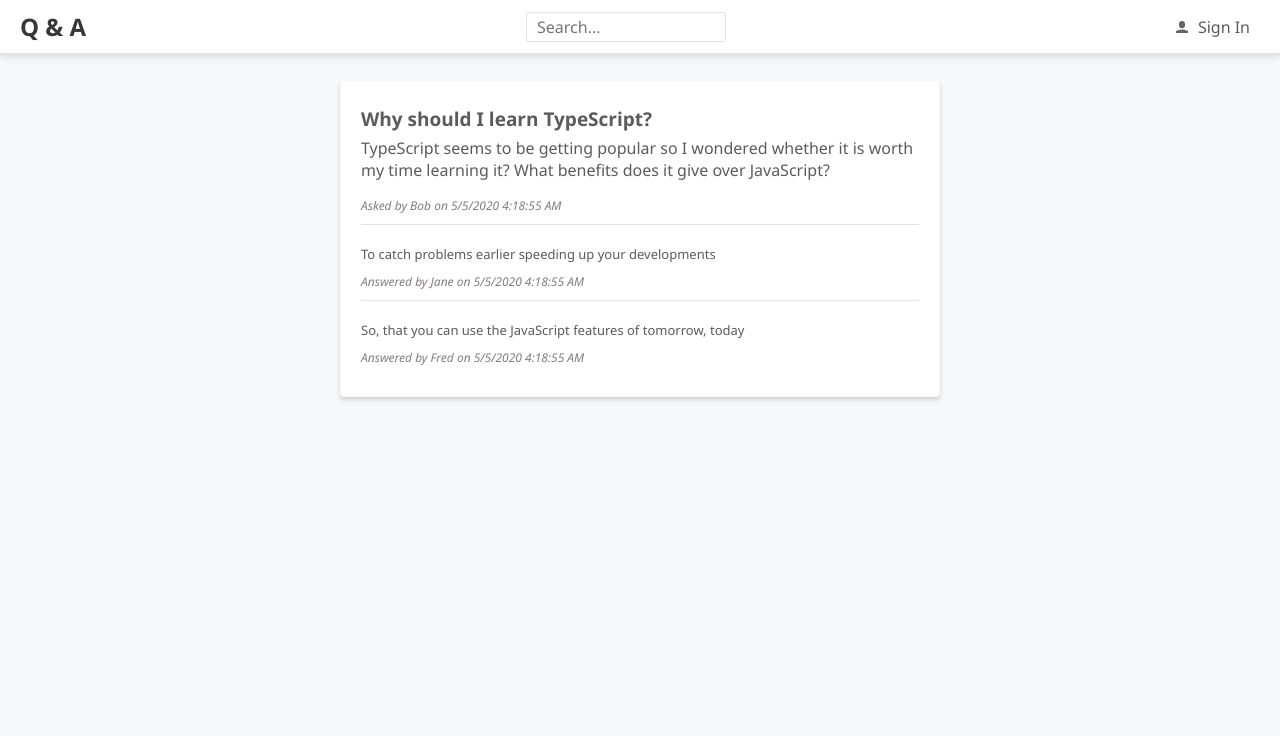
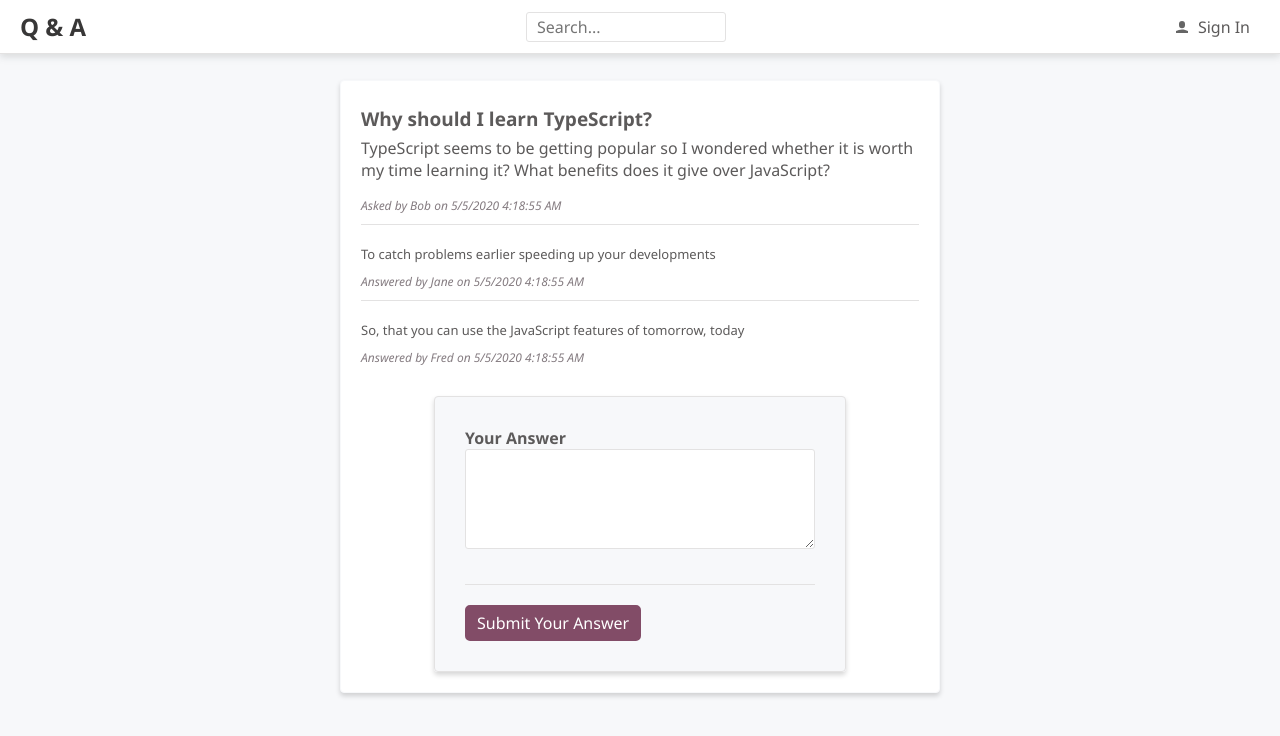
Before and after one commit to AliNisarAhmed/QandA, a React (Create React App) app in the folder frontend/: page /questions/1 in a window 1280 px wide. Shown: the top 736 px of the page. Built offline with nearby package versions, Linux system fonts and the light colour scheme.

Commit message:
form validation and submission

```diff
--- a/frontend/src/App.tsx
+++ b/frontend/src/App.tsx
@@ -1,5 +1,5 @@
 import React, { lazy, Suspense } from 'react';
-import { Header } from './Header';
+import { HeaderWithRouter as Header } from './Header';
 import { HomePage } from './HomePage';
 
 /** @jsx jsx */
--- a/frontend/src/AskPage.tsx
+++ b/frontend/src/AskPage.tsx
@@ -1,6 +1,21 @@
 import React from 'react';
 import { Page } from './Page';
+import { Form, required, minLength } from './Form';
+import { Field } from './Field';
 
-export const AskPage = () => <Page title="Ask a question" />;
+export const AskPage = () => (
+  <Page title="Ask a question">
+    <Form
+      submitCaption="Submit Your Question"
+      validationRules={{
+        title: [{ validator: required }, { validator: minLength, arg: 10 }],
+        content: [{ validator: required }, { validator: minLength, arg: 50 }],
+      }}
+    >
+      <Field name="title" label="Title" />
+      <Field name="content" label="Content" type="TextArea" />
+    </Form>
+  </Page>
+);
 
 export default AskPage;
--- /dev/null
+++ b/frontend/src/Field.tsx
@@ -0,0 +1,121 @@
+/** @jsx jsx */
+
+import { FC, useContext, ChangeEvent } from 'react';
+import { css, jsx } from '@emotion/core';
+import { fontFamily, fontSize, gray5, gray2, gray6 } from './Styles';
+import { FormContext } from './Form';
+
+interface IProps {
+  name: string;
+  label?: string;
+  type?: 'Text' | 'TextArea' | 'Password';
+}
+
+const baseCSS = css`
+  box-sizing: border-box;
+  font-family: ${fontFamily};
+  font-size: ${fontSize};
+  margin-bottom: 5px;
+  padding: 8px 10px;
+  border: 1px solid ${gray5};
+  border-radius: 3px;
+  color: ${gray2};
+  background-color: white;
+  width: 100%;
+  :focus {
+    outline-color: ${gray5};
+  }
+  :disabled {
+    background-color: ${gray6};
+  }
+`;
+
+export const Field: FC<IProps> = ({ name, label, type = 'Text' }) => {
+  const {
+    values,
+    setValue,
+    touched,
+    setTouched,
+    validate,
+    errors,
+  } = useContext(FormContext);
+
+  const handleChange = (
+    e: ChangeEvent<HTMLInputElement> | ChangeEvent<HTMLTextAreaElement>,
+  ) => {
+    if (setValue) {
+      setValue(name, e.currentTarget.value);
+    }
+
+    if (touched[name]) {
+      if (validate) {
+        validate(name);
+      }
+    }
+  };
+
+  const handleBlur = () => {
+    if (setTouched) {
+      setTouched(name);
+    }
+    if (validate) {
+      validate(name);
+    }
+  };
+
+  return (
+    <div
+      css={css`
+        display: flex;
+        flex-direction: column;
+        margin-bottom: 15px;
+      `}
+    >
+      {label && (
+        <label
+          css={css`
+            font-weight: bold;
+          `}
+          htmlFor={name}
+        >
+          {label}
+        </label>
+      )}
+      {(type === 'Text' ?? type === 'Password') && (
+        <input
+          type={type.toLowerCase()}
+          id={name}
+          css={baseCSS}
+          value={values[name] ?? ''}
+          onChange={handleChange}
+          onBlur={handleBlur}
+        />
+      )}
+      {type === 'TextArea' && (
+        <textarea
+          id={name}
+          css={css`
+            ${baseCSS};
+            height: 100px;
+          `}
+          value={values[name] ?? ''}
+          onChange={handleChange}
+          onBlur={handleBlur}
+        />
+      )}
+      {errors[name] &&
+        errors[name].length > 0 &&
+        errors[name].map((error) => (
+          <div
+            key={error}
+            css={css`
+              font-size: 12px;
+              color: red;
+            `}
+          >
+            {error}
+          </div>
+        ))}
+    </div>
+  );
+};
--- /dev/null
+++ b/frontend/src/Form.tsx
@@ -0,0 +1,197 @@
+/** @jsx jsx */
+
+import { FC, useState, createContext, FormEvent } from 'react';
+import { PrimaryButton, gray5, gray6 } from './Styles';
+import { css, jsx } from '@emotion/core';
+
+interface FormContextProps {
+  values: Values;
+  setValue?: (fieldName: string, value: any) => void;
+  errors: Errors;
+  validate?: (fieldName: string) => void;
+  touched: Touched;
+  setTouched?: (fieldName: string) => void;
+}
+
+export const FormContext = createContext<FormContextProps>({
+  values: {},
+  errors: {},
+  touched: {},
+});
+
+type Validator = (value: any, args?: any) => string;
+
+export const required: Validator = (value: any): string =>
+  value === undefined || value === null || value.trim() === ''
+    ? 'This must be populated'
+    : '';
+
+export const minLength: Validator = (value: any, length: number): string =>
+  value && value.length < length
+    ? `This must be at least ${length} characters`
+    : '';
+
+export interface Values {
+  [key: string]: any;
+}
+
+export interface Errors {
+  [key: string]: string[];
+}
+
+export interface Touched {
+  [key: string]: boolean;
+}
+export interface SubmitResult {
+  success: boolean;
+  errors?: Errors;
+}
+
+interface Validation {
+  validator: Validator;
+  arg?: any;
+}
+
+interface ValidationProp {
+  [key: string]: Validation | Validation[];
+}
+
+interface IProps {
+  submitCaption?: string;
+  validationRules: ValidationProp;
+  onSubmit: (values: Values) => Promise<SubmitResult>;
+  successMessage?: string;
+  failureMessage?: string;
+}
+
+export const Form: FC<IProps> = ({
+  submitCaption,
+  children,
+  validationRules,
+  onSubmit,
+  successMessage = 'Success?',
+  failureMessage = 'Something went wrong',
+}) => {
+  const [values, setValues] = useState<Values>({});
+  const [errors, setErrors] = useState<Errors>({});
+  const [touched, setTouched] = useState<Touched>({});
+
+  const [submitting, setSubmitting] = useState(false);
+  const [submitted, setSubmitted] = useState(false);
+  const [submitError, setSubmitError] = useState(false);
+
+  const validate = (fieldName: string): string[] => {
+    if (!validationRules) {
+      return [];
+    }
+    if (!validationRules[fieldName]) {
+      return [];
+    }
+
+    const rules = Array.isArray(validationRules[fieldName])
+      ? (validationRules[fieldName] as Validation[])
+      : (validationRules[fieldName] as Validation[]);
+
+    const fieldErrors: string[] = [];
+
+    rules.forEach((rule) => {
+      const error = rule.validator(values[fieldName], rule.arg);
+      if (error) {
+        fieldErrors.push(error);
+      }
+    });
+
+    const newErrors = { ...errors, [fieldName]: fieldErrors };
+    setErrors(newErrors);
+    return fieldErrors;
+  };
+
+  return (
+    <FormContext.Provider
+      value={{
+        values,
+        setValue: (fieldName: string, value: any) => {
+          setValues({ ...values, [fieldName]: value });
+        },
+        errors,
+        validate,
+        touched,
+        setTouched: (fieldName: string) => {
+          setTouched({ ...touched, [fieldName]: true });
+        },
+      }}
+    >
+      <form noValidate={true} onSubmit={handleSubmit}>
+        <fieldset
+          disabled={submitting ?? (submitted && !submitError)}
+          css={css`
+            margin: 10px auto 0 auto;
+            padding: 30px;
+            width: 350px;
+            background-color: ${gray6};
+            border-radius: 4px;
+            border: 1px solid ${gray5};
+            box-shadow: 0 3px 5px 0 rgba(0, 0, 0, 0.16);
+          `}
+        >
+          {children}
+          <div
+            css={css`
+              margin: 30px 0px 0px 0px;
+              padding: 20px 0px 0px 0px;
+              border-top: 1px solid ${gray5};
+            `}
+          >
+            <PrimaryButton type="submit">{submitCaption}</PrimaryButton>
+          </div>
+          {submitted && submitError && (
+            <p
+              css={css`
+                color: red;
+              `}
+            >
+              {failureMessage}
+            </p>
+          )}
+          {submitted && !submitError && (
+            <p
+              css={css`
+                color: green;
+              `}
+            >
+              {successMessage}
+            </p>
+          )}
+        </fieldset>
+      </form>
+    </FormContext.Provider>
+  );
+
+  async function handleSubmit(e: FormEvent<HTMLFormElement>) {
+    e.preventDefault();
+    if (validateForm()) {
+      setSubmitting(true);
+      setSubmitError(false);
+      const result = await onSubmit(values);
+      setErrors(result.errors ?? {});
+      setSubmitError(!result.success);
+      setSubmitting(false);
+      setSubmitted(true);
+    }
+  }
+
+  function validateForm() {
+    const newErrors: Errors = {};
+    let haveError: boolean = false;
+    if (validationRules) {
+      Object.keys(validationRules).forEach((fieldName) => {
+        newErrors[fieldName] = validate(fieldName);
+        if (newErrors[fieldName].length > 0) {
+          haveError = true;
+        }
+      });
+    }
+    setErrors(newErrors);
+    return !haveError;
+  }
+};
--- a/frontend/src/Header.tsx
+++ b/frontend/src/Header.tsx
@@ -1,14 +1,18 @@
 /** @jsx jsx */
 
 import { UserIcon } from './Icons';
-import { ChangeEvent } from 'react';
+import { ChangeEvent, FC, useState } from 'react';
 import { css, jsx } from '@emotion/core';
 import { fontFamily, fontSize, gray1, gray2, gray5 } from './Styles';
-import { Link } from 'react-router-dom';
+import { Link, RouteComponentProps, withRouter } from 'react-router-dom';
 
-export const Header = () => {
+const Header: FC<RouteComponentProps> = ({ history, location }) => {
+  const searchParams = new URLSearchParams(location.search);
+  const criteria = searchParams.get('criteria') || '';
+
+  const [search, setSearch] = useState<string>(criteria);
   const handleSearchInputChange = (e: ChangeEvent<HTMLInputElement>) => {
-    console.log(e.currentTarget.value);
+    setSearch(e.target.value);
   };
   return (
     <div
@@ -37,8 +41,10 @@
       >
         Q & A
       </Link>
+      <form>
         <input
           type="text"
+          value={search}
           placeholder="Search..."
           onChange={handleSearchInputChange}
           css={css`
@@ -57,6 +63,7 @@
             }
           `}
         />
+      </form>
       <a
         href="./signin"
         css={css`
@@ -81,3 +88,5 @@
     </div>
   );
 };
+
+export const HeaderWithRouter = withRouter(Header);
--- a/frontend/src/QuestionPage.tsx
+++ b/frontend/src/QuestionPage.tsx
@@ -7,6 +7,8 @@
 import { css, jsx } from '@emotion/core';
 import { gray3, gray6 } from './Styles';
 import { AnswerList } from './AnswerList';
+import { Form, required, minLength } from './Form';
+import { Field } from './Field';
 
 interface RouteParams {
   questionId: string;
@@ -70,6 +72,23 @@
           ${question.created.toLocaleTimeString()}`}
             </div>
             <AnswerList data={question.answers} />
+            <div
+              css={css`
+                margin-top: 20px;
+              `}
+            >
+              <Form
+                submitCaption="Submit Your Answer"
+                validationRules={{
+                  content: [
+                    { validator: required },
+                    { validator: minLength, arg: 50 },
+                  ],
+                }}
+              >
+                <Field name="content" label="Your Answer" type="TextArea" />
+              </Form>
+            </div>
           </Fragment>
         )}
       </div>
```
Lines whose indentation alone changed are shown as unchanged.
